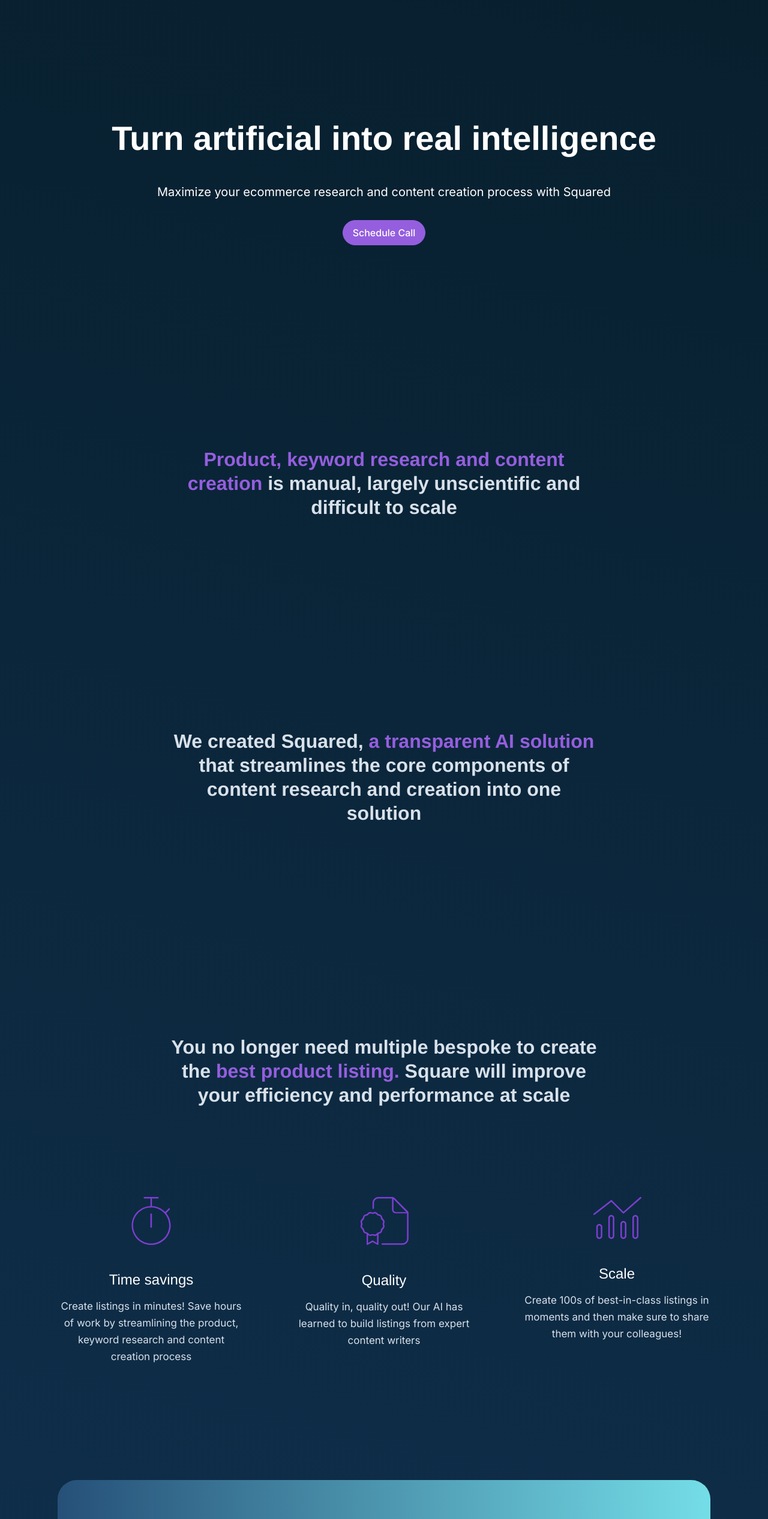
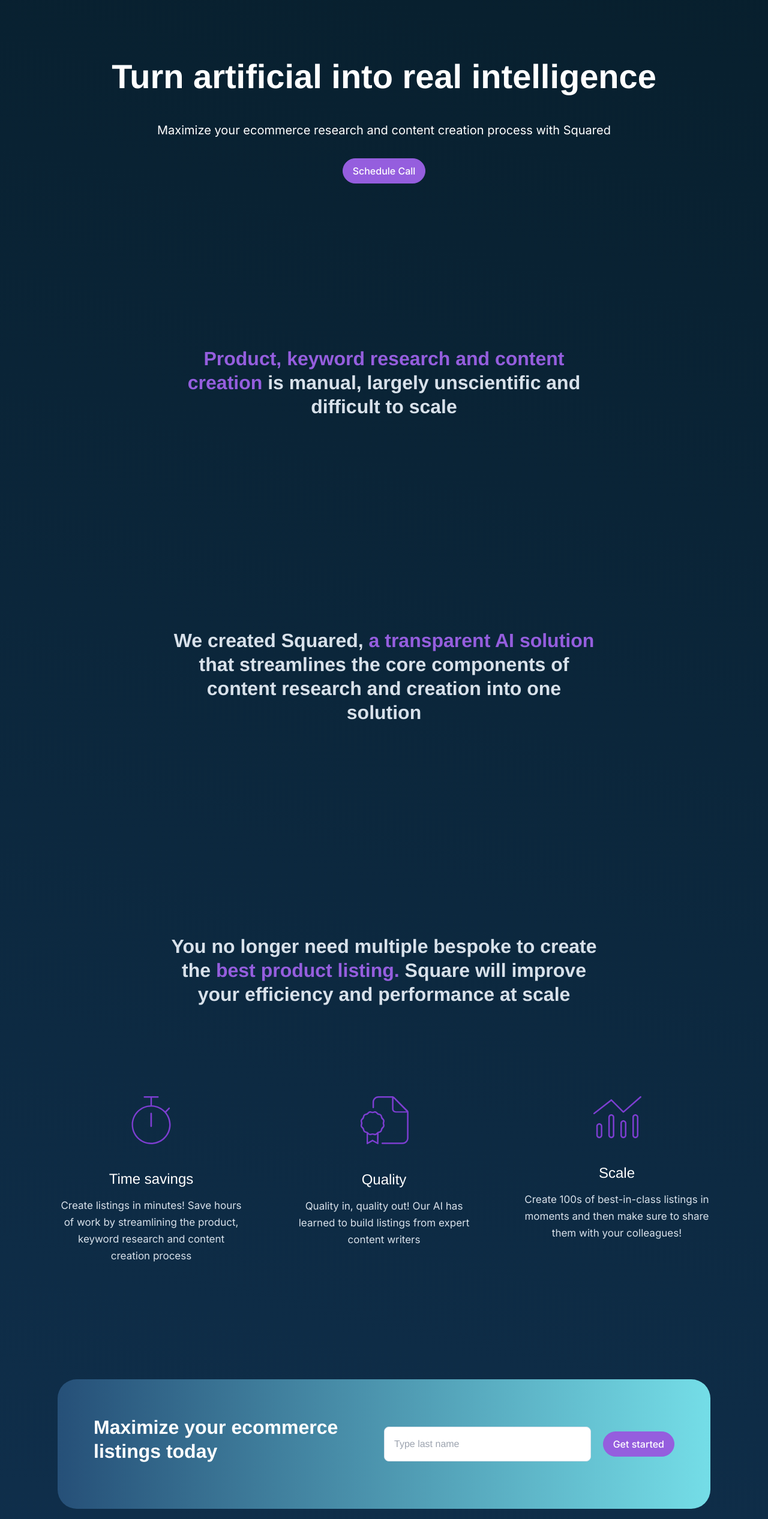
Before and after one commit to get-squared/SquaredLP, a React (Vite) app: page / in a window 1280 px wide. Shown: the part 234-2767 px from the top of the page at 60% size. Built offline with nearby package versions, Linux system fonts and the light colour scheme; the HTML template or start-up script is replaced by a standard one.

Commit message:
updated Header and Home page

```diff
--- a/src/components/Header.tsx
+++ b/src/components/Header.tsx
@@ -13,7 +13,7 @@
   const routes = [{ route: '/product', title: 'Product' }, { route: '/about', title: 'About' }, { route: '/contact', title: 'Contact' }];
 
   return (
-    <header className={`px-8 py-5  transition-all ease-in duration-500 mb-14 ${showMenu ? 'mb-60' : 'md:mb-32'}`}>
+    <header className={`px-8 py-5  transition-all ease-in duration-500 mb-14 ${showMenu ? 'mb-60' : location.pathname === '/' ? 'md:mb-2' : 'md:mb-32'}`}>
       <nav className="gap-4 md:flex md:items-center md:gap-12 md:justify-between">
         <div className="flex items-center justify-between">
           <Link to={'/'}>
--- a/src/pages/Home.tsx
+++ b/src/pages/Home.tsx
@@ -5,7 +5,7 @@
 export const Home = () => {
   return (
     <section className="px-6 lg:px-24 sm:px-9">
-      <div className="flex items-center justify-center mb-16 lg:mb-[7.5rem]">
+      <div className="flex items-center justify-center mb-4 lg:mb-10">
         <div className="absolute z-10 flex flex-col items-center gap-8 py-0 lg:px-24 px-9">
           <h1 className="font-bold text-center text-white lg:text-h1 sm:text-h3 text-h5">Turn artificial into real intelligence</h1>
           <h6 className="text-center text-white font-inter sm:text-h6 font-base text-p">Maximize your ecommerce research and content creation process with Squared</h6>
@@ -15,7 +15,7 @@
             </button>
           </Link>
         </div>
-        <svg version="1.1" xmlns="http://www.w3.org/2000/svg" viewBox="0 0 500 500" className="sm:w-3/5 w-full 2xl:w-[63%]" id="blobSvg">
+        <svg version="1.1" xmlns="http://www.w3.org/2000/svg" viewBox="0 50 500 450" className="sm:w-[70%] w-full 2xl:w-[63%]" id="blobSvg">
           <defs>
             <linearGradient id="gradient" x1="0%" y1="0%" x2="0%" y2="100%">
               <stop offset="0%" style={{ stopColor: "rgb(126, 237, 244)" }}></stop>
@@ -48,7 +48,7 @@
         </h4>
       </div>
 
-      <div className="flex flex-col items-center justify-between gap-10 mb-10 lg:mb-48 lg:items-start lg:flex-row">
+      <div className="flex flex-col items-center justify-between gap-10 mb-10 2xl:justify-center lg:mb-48 lg:items-start lg:flex-row">
         <div className="flex flex-col justify-center items-center w-[19.5rem] text-center">
           <TimeSavings />
           <h5 className="mt-4 mb-3 text-white lg:mt-10 text-h5">Time savings</h5>
@@ -72,18 +72,21 @@
         </div>
       </div>
 
-      <div className="flex justify-between mb-24 lg:p-[3.75rem] p-6 rounded-[32px] bg-gradient-light1 flex-wrap items-center max-[1350px]:justify-center">
+      <div className="flex justify-between mb-24 lg:p-[3.75rem] p-6 2xl:w-[65%] 2xl:mx-auto  rounded-[32px] bg-gradient-light1 flex-wrap items-center max-[1350px]:justify-center">
         <h4
-          className="pr-3 font-semibold lg:leading-10 text-white lg:text-h4 text-h5 max-[1175px]:pb-4 max-[1175px]:text-center w-1/2 max-[1350px]:w-full max-[1350px]:pb-4 max-[1350px]:text-center max-[840px]:pr-0"
+          className="w-full pb-4 pr-0 font-semibold text-center text-white xl:pr-3 xl:text-start lg:leading-10 lg:text-h4 text-h5 xl:w-1/2"
         >
           Maximize your ecommerce listings today
         </h4>
-        <input type="text" placeholder="Type last name" className="p-4 mr-5 rounded-lg basis-96 max-[840px]:mb-4 max-[840px]:mr-0" />
-        <Link to={'/contact'} className="">
-          <button className="px-4 py-2 text-base font-medium text-white bg-purple-400 border border-purple-400 rounded-full font-inter">
-            Get started
-          </button>
-        </Link>
+        <div className="flex flex-row flex-col flex-wrap items-center justify-center w-full md:flex-row xl:w-1/2">
+          <input type="text" placeholder="Type last name" className="flex-grow w-full p-4 mb-4 mr-0 border rounded-lg sm:mr-5 md:w-auto border-grey-300 md:mb-0" />
+          <Link to={'/contact'}>
+            <button className="px-4 py-2 text-base font-medium text-white bg-purple-400 border border-purple-400 rounded-full font-inter">
+              Get started
+            </button>
+          </Link>
+        </div>
+
       </div>
     </section>
 
```
